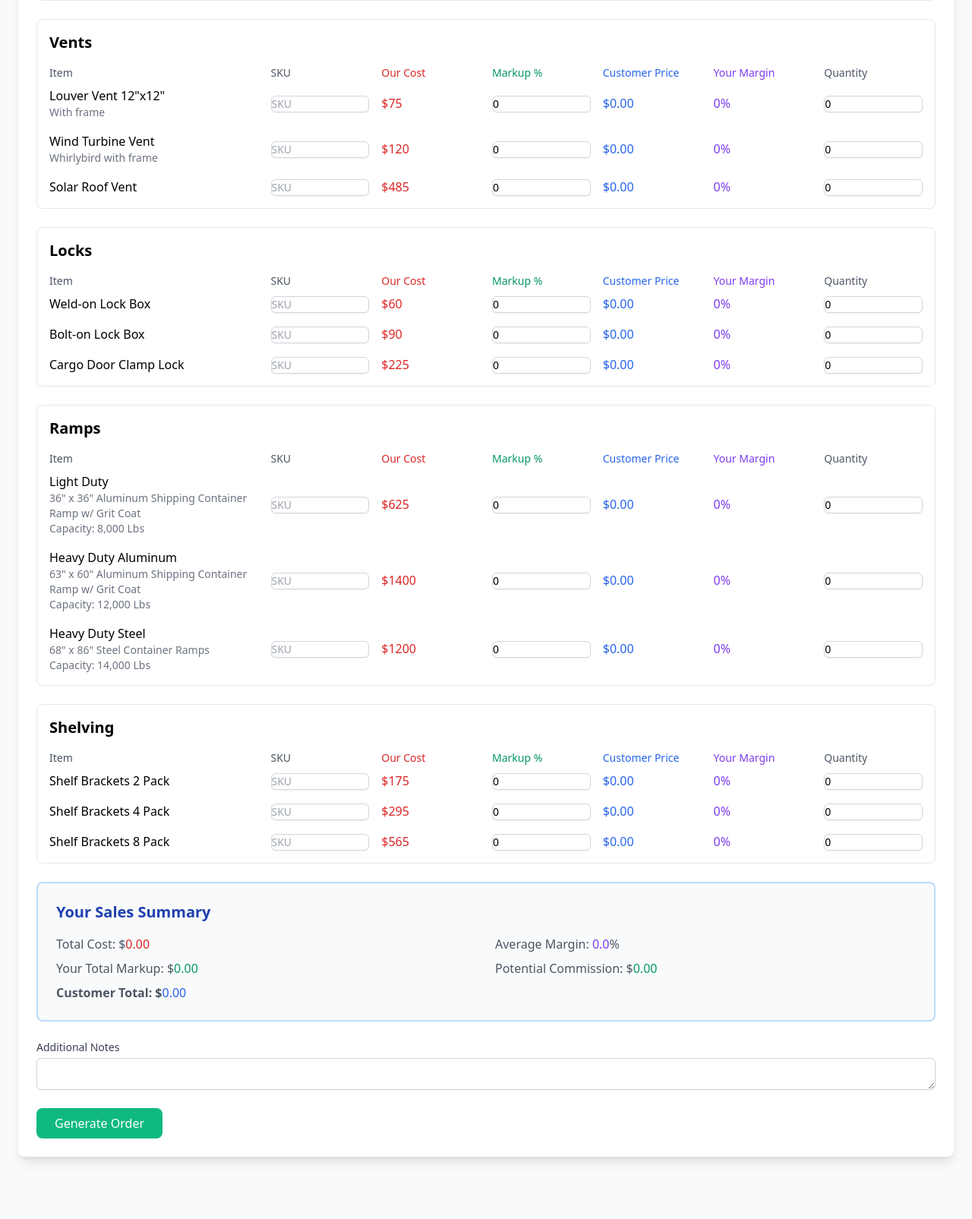
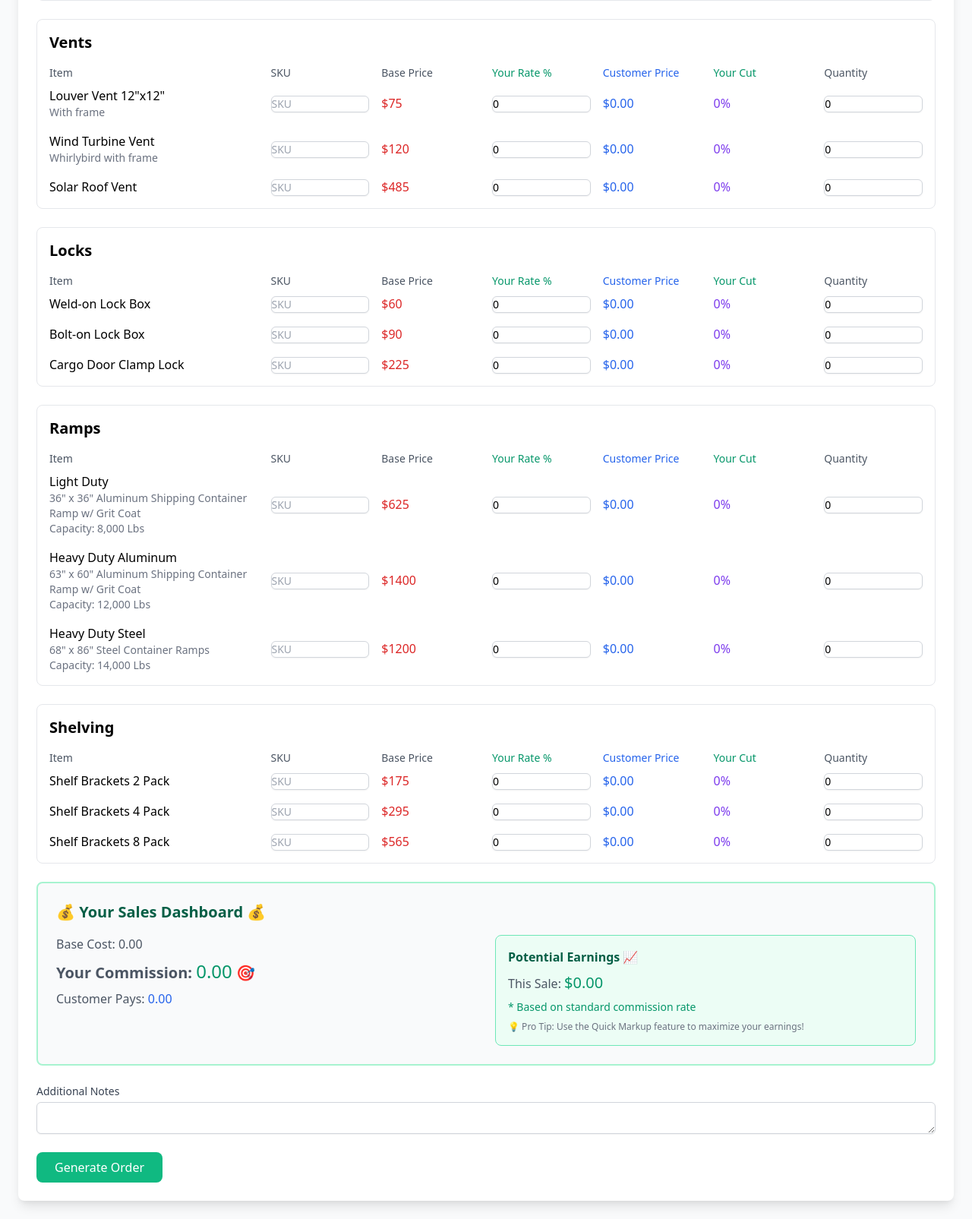
Before and after one commit to ryanE495/container-mod-system, a Flask app: page / in a window 1280 px wide. Shown: the part 1729-3334 px from the top of the page at 76% size. Before the commit the page ends 3259 px from the top, so only its background shows below. Run offline with Flask 3, Linux system fonts and the light colour scheme.

Commit message:
Updated sales display to focus on commissions

```diff
--- a/templates/order_form.html
+++ b/templates/order_form.html
@@ -57,10 +57,10 @@
                 <div class="grid grid-cols-8 gap-4 mb-2 font-medium text-sm text-gray-600">
                     <div class="col-span-2">Item</div>
                     <div>SKU</div>
-                    <div class="text-red-600">Our Cost</div>
-                    <div class="text-green-600">Markup %</div>
+                    <div class="text-gray-600">Base Price</div>
+                    <div class="text-green-600">Your Rate %</div>
                     <div class="text-blue-600">Customer Price</div>
-                    <div class="text-purple-600">Your Margin</div>
+                    <div class="text-green-600">Your Cut</div>
                     <div>Quantity</div>
                 </div>
 
@@ -119,20 +119,24 @@
             {% endfor %}
 
             <!-- Sales Summary -->
-            <div class="bg-gray-50 p-6 rounded-lg border-2 border-blue-200">
-                <h2 class="text-xl font-bold mb-4 text-blue-800">Your Sales Summary</h2>
-                <div class="grid grid-cols-1 md:grid-cols-2 gap-6">
-                    <div class="space-y-2">
-                        <p class="text-gray-600">Total Cost: $<span id="baseTotal" class="font-medium text-red-600">0.00</span></p>
-                        <p class="text-gray-600">Your Total Markup: $<span id="markupTotal" class="font-medium text-green-600">0.00</span></p>
-                        <p class="text-gray-600 font-bold">Customer Total: $<span id="finalTotal" class="font-medium text-blue-600">0.00</span></p>
-                    </div>
-                    <div class="space-y-2">
-                        <p class="text-gray-600">Average Margin: <span id="avgProfitMargin" class="font-medium text-purple-600">0.00</span>%</p>
-                        <p class="text-gray-600">Potential Commission: $<span id="potentialCommission" class="font-medium text-green-600">0.00</span></p>
-                    </div>
-                </div>
+<div class="bg-gray-50 p-6 rounded-lg border-2 border-green-200">
+    <h2 class="text-xl font-bold mb-4 text-green-800">💰 Your Sales Dashboard 💰</h2>
+    <div class="grid grid-cols-1 md:grid-cols-2 gap-6">
+        <div class="space-y-2">
+            <p class="text-gray-600">Base Cost: <span id="baseTotal" class="font-medium text-gray-600">$0.00</span></p>
+            <p class="text-gray-600 text-xl font-bold">Your Commission: <span id="markupTotal" class="font-medium text-green-600 text-2xl">$0.00</span> 🎯</p>
+            <p class="text-gray-600">Customer Pays: <span id="finalTotal" class="font-medium text-blue-600">$0.00</span></p>
+        </div>
+        <div class="space-y-2 bg-green-50 p-4 rounded-lg border border-green-300">
+            <h3 class="font-bold text-green-800">Potential Earnings 📈</h3>
+            <p class="text-gray-600">This Sale: <span id="potentialCommission" class="font-medium text-green-600 text-xl">$0.00</span></p>
+            <p class="text-sm text-green-600">* Based on standard commission rate</p>
+            <div class="mt-2 text-xs text-gray-500">
+                <p>💡 Pro Tip: Use the Quick Markup feature to maximize your earnings!</p>
             </div>
+        </div>
+    </div>
+</div>
 
             <!-- Notes -->
             <div>
```
